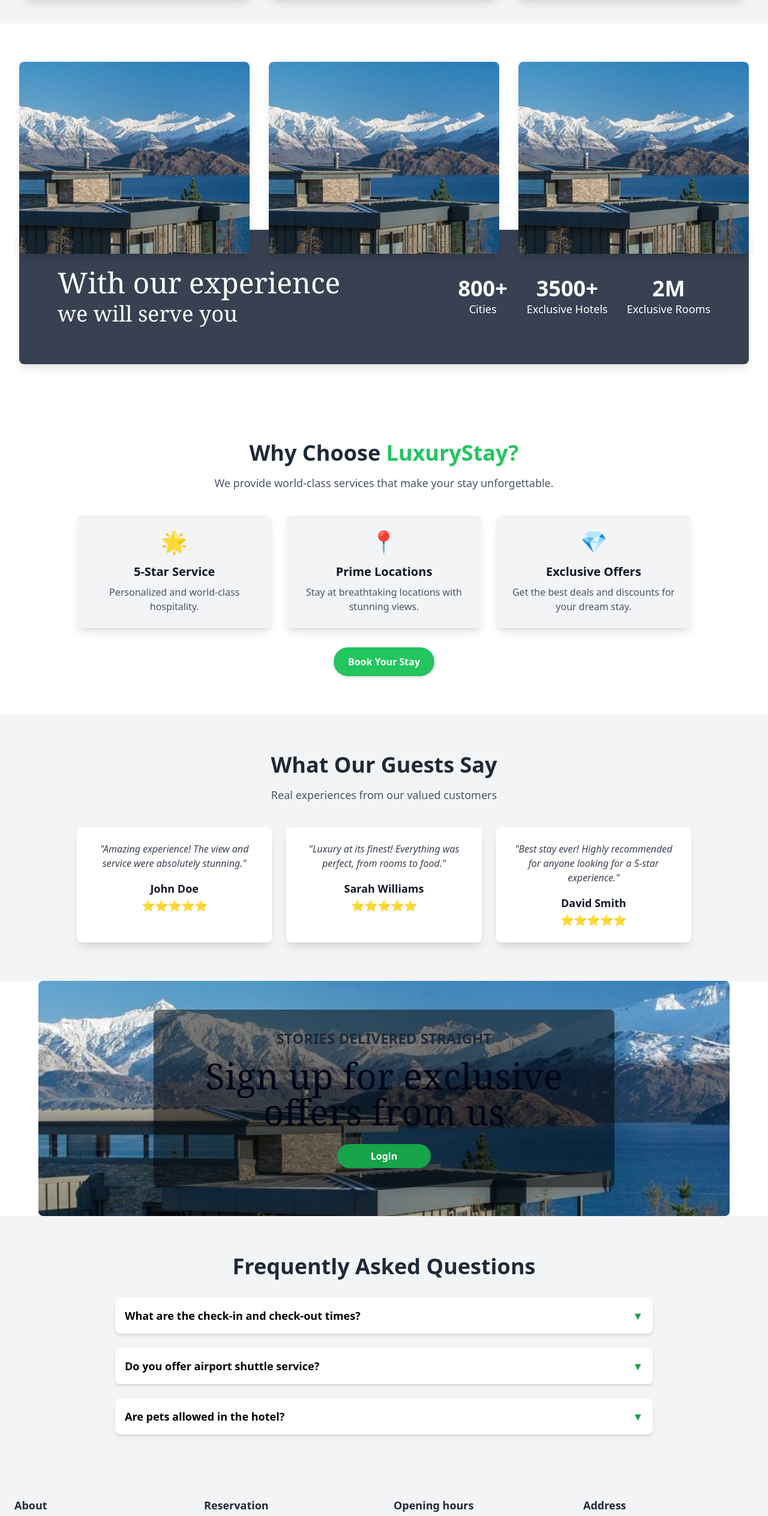
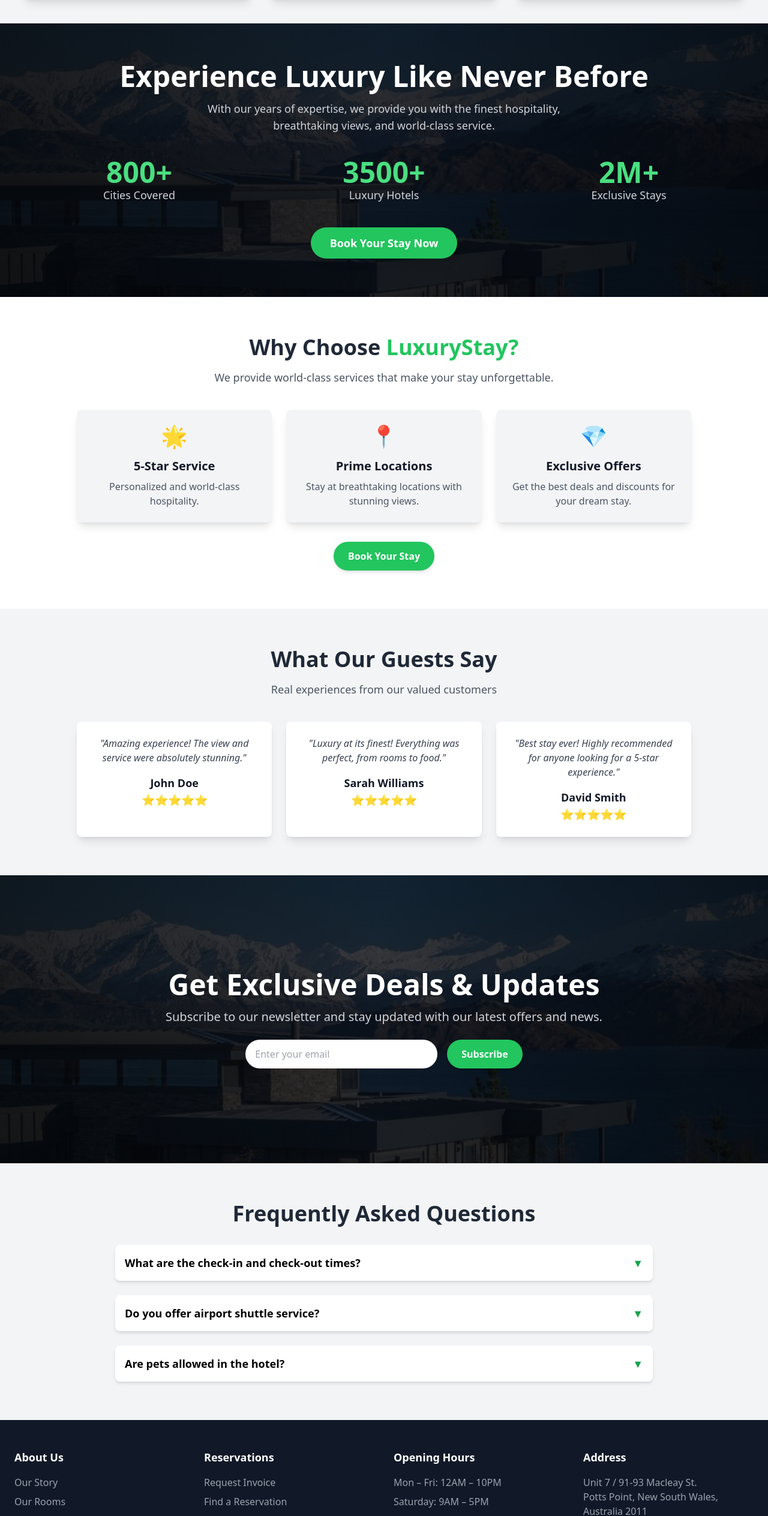
Before and after one commit to faisalbrahvii/Hotal_Management, a React (Vite) app: page / in a window 1280 px wide. Shown: the part 2333-4860 px from the top of the page at 60% size. Built offline with nearby package versions, Linux system fonts and the light colour scheme.

Commit message:
again_changes

```diff
--- a/src/client/Components/Blog.jsx
+++ b/src/client/Components/Blog.jsx
@@ -1,35 +1,38 @@
-  import React from 'react';
-  import HeroImage from '../../assets/img/Hero.jpeg';
+import React from "react";
+import HeroImage from "../../assets/img/Hero.jpeg";
 
 const Blog = () => {
   return (
-      <div className="flex items-center justify-center w-full">
+    <section className="relative w-full h-[60vh] flex items-center justify-center bg-gray-900 text-white">
+      {/* Background Image */}
       <div
-          name="home"
-          className="container mx-4 sm:mx-8 lg:mx-16 rounded-lg bg-zinc-200 overflow-hidden"
-          style={{
-            backgroundImage: `url(${HeroImage})`,
-            backgroundSize: 'cover',
-            backgroundPosition: 'center',
-            backgroundRepeat: 'no-repeat',
-          }}
-        >
-          <div className="flex flex-col justify-center items-center text-center p-8 lg:p-12 h-full">
-            <div className="bg-black/50 text-white p-8 rounded-lg shadow-lg max-w-3xl w-full">
-              <p className="font-bold text-slate-800 text-lg sm:text-xl md:text-2xl">
-                STORIES DELIVERED STRAIGHT
+        className="absolute inset-0 bg-cover bg-center opacity-40"
+        style={{ backgroundImage: `url(${HeroImage})` }}
+      ></div>
+      <div className="absolute inset-0 bg-gradient-to-r from-black/70 via-black/50 to-black/70"></div>
+
+      {/* Content */}
+      <div className="relative z-10 text-center px-6 sm:px-12">
+        <h2 className="text-3xl sm:text-4xl md:text-5xl font-bold">
+          Get Exclusive Deals & Updates
+        </h2>
+        <p className="text-lg sm:text-xl text-gray-300 mt-4">
+          Subscribe to our newsletter and stay updated with our latest offers and news.
         </p>
-              <h1 className="text-3xl sm:text-4xl md:text-5xl lg:text-6xl font-serif mt-4 text-slate-950">
-                Sign up for exclusive offers from us
-              </h1>
 
-              <button className="mt-6 py-2 px-8 sm:px-10 md:px-14 bg-green-600 text-white font-semibold transition-all hover:bg-green-700 rounded-full shadow-md hover:shadow-lg transform hover:scale-105">
-                Login
+        {/* Email Subscription Form */}
+        <div className="mt-6 flex flex-col sm:flex-row items-center justify-center gap-4">
+          <input
+            type="email"
+            placeholder="Enter your email"
+            className="w-full sm:w-80 px-4 py-3 text-gray-800 rounded-full outline-none"
+          />
+          <button className="bg-green-500 hover:bg-green-600 text-white font-semibold px-6 py-3 rounded-full transition-all shadow-md hover:shadow-lg">
+            Subscribe
           </button>
         </div>
       </div>
-        </div>
-      </div>
+    </section>
   );
 };
 
--- a/src/client/Components/Experience.jsx
+++ b/src/client/Components/Experience.jsx
@@ -3,56 +3,44 @@
 
 const Experience = () => {
   return (
-    <div className="bg-white py-16">
-      <div className="container mx-auto px-4 md:px-8">
-        {/* Image Section */}
-        <div className="grid grid-cols-1 md:grid-cols-3 gap-8">
-          <div className="overflow-hidden rounded-lg shadow-lg">
-            <img
-              src={HeroImage}
-              alt="Luxury Room"
-              className="w-full h-80 object-cover rounded-lg transition-transform transform hover:scale-105"
-            />
-          </div>
-          <div className="overflow-hidden rounded-lg shadow-lg">
-            <img
-              src={HeroImage}
-              alt="Luxury Room"
-              className="w-full h-80 object-cover rounded-lg transition-transform transform hover:scale-105"
-            />
-          </div>
-          <div className="overflow-hidden rounded-lg shadow-lg">
-            <img
-              src={HeroImage}
-              alt="Luxury Room"
-              className="w-full h-80 object-cover rounded-lg transition-transform transform hover:scale-105"
-            />
-          </div>
+    <section className="relative w-full py-16 bg-gray-900 text-white">
+      {/* Background Image with Overlay */}
+      <div
+        className="absolute inset-0 bg-cover bg-center opacity-30"
+        style={{ backgroundImage: `url(${HeroImage})` }}
+      ></div>
+      <div className="absolute inset-0 bg-gradient-to-r from-black/70 via-black/50 to-black/70"></div>
+
+      {/* Content */}
+      <div className="relative z-10 container mx-auto px-6 md:px-12 text-center">
+        {/* Heading */}
+        <h2 className="text-4xl md:text-5xl font-extrabold leading-tight">
+          Experience Luxury Like Never Before
+        </h2>
+        <p className="text-lg text-gray-300 mt-4 max-w-2xl mx-auto">
+          With our years of expertise, we provide you with the finest hospitality, breathtaking views, and world-class service.
+        </p>
+
+        {/* Stats Section */}
+        <div className="mt-10 grid grid-cols-1 sm:grid-cols-2 md:grid-cols-3 gap-10">
+          {[
+            { number: "800+", label: "Cities Covered" },
+            { number: "3500+", label: "Luxury Hotels" },
+            { number: "2M+", label: "Exclusive Stays" }
+          ].map((stat, index) => (
+            <div key={index} className="flex flex-col items-center">
+              <h3 className="text-5xl font-bold text-green-400">{stat.number}</h3>
+              <p className="text-lg text-gray-300">{stat.label}</p>
+            </div>
+          ))}
         </div>
 
-        {/* Text Section */}
-        <div className="flex flex-col md:flex-row items-center justify-between bg-gray-700 p-8 md:p-16 mt-[-40px] rounded-lg shadow-lg">
-          <div className="text-center md:text-left mb-8 md:mb-0">
-            <h2 className="text-4xl md:text-5xl font-serif text-white mb-2">With our experience</h2>
-            <h2 className="text-3xl md:text-4xl font-serif text-white">we will serve you</h2>
-          </div>
-          <div className="flex flex-col md:flex-row justify-center items-center gap-8">
-            <div className="text-center">
-              <h3 className="text-4xl font-bold text-white">800+</h3>
-              <p className="text-lg text-white">Cities</p>
-            </div>
-            <div className="text-center">
-              <h3 className="text-4xl font-bold text-white">3500+</h3>
-              <p className="text-lg text-white">Exclusive Hotels</p>
-            </div>
-            <div className="text-center">
-              <h3 className="text-4xl font-bold text-white">2M</h3>
-              <p className="text-lg text-white">Exclusive Rooms</p>
-            </div>
-          </div>
-        </div>
+        {/* Call to Action */}
+        <button className="mt-10 px-8 py-3 bg-green-500 hover:bg-green-600 text-white font-semibold text-lg rounded-full transition-all shadow-lg">
+          Book Your Stay Now
+        </button>
       </div>
-    </div>
+    </section>
   );
 };
 
--- a/src/client/Components/Footer.jsx
+++ b/src/client/Components/Footer.jsx
@@ -2,61 +2,35 @@
 
 const Footer = () => {
   return (
-    <footer className="bg-gray-100 py-10">
-      <div className="container mx-auto grid grid-cols-1 md:grid-cols-4 gap-8 px-6">
+    <footer className="bg-gray-900 text-white py-12">
+      <div className="container mx-auto px-6">
+        <div className="grid grid-cols-1 md:grid-cols-4 gap-8 text-center md:text-left">
+
           {/* About Section */}
           <div>
-          <h3 className="text-lg font-bold text-gray-800 mb-4">About</h3>
-          <ul className="space-y-2 text-gray-600">
-            <li>
-              <a href="#" className="hover:text-gray-800">
-                About us
-              </a>
-            </li>
-            <li>
-              <a href="#" className="hover:text-gray-800">
-                Our rooms
-              </a>
-            </li>
-            <li>
-              <a href="#" className="hover:text-gray-800">
-                Contact us
-              </a>
-            </li>
+            <h3 className="text-lg font-semibold mb-4">About Us</h3>
+            <ul className="space-y-2 text-gray-400">
+              <li><a href="#" className="hover:text-white">Our Story</a></li>
+              <li><a href="#" className="hover:text-white">Our Rooms</a></li>
+              <li><a href="#" className="hover:text-white">Contact Us</a></li>
             </ul>
           </div>
 
           {/* Reservation Section */}
           <div>
-          <h3 className="text-lg font-bold text-gray-800 mb-4">Reservation</h3>
-          <ul className="space-y-2 text-gray-600">
-            <li>
-              <a href="#" className="hover:text-gray-800">
-                Request invoice
-              </a>
-            </li>
-            <li>
-              <a href="#" className="hover:text-gray-800">
-                Find a reservation
-              </a>
-            </li>
-            <li>
-              <a href="#" className="hover:text-gray-800">
-                Accommodation
-              </a>
-            </li>
-            <li>
-              <a href="#" className="hover:text-gray-800">
-                Destination articles
-              </a>
-            </li>
+            <h3 className="text-lg font-semibold mb-4">Reservations</h3>
+            <ul className="space-y-2 text-gray-400">
+              <li><a href="#" className="hover:text-white">Request Invoice</a></li>
+              <li><a href="#" className="hover:text-white">Find a Reservation</a></li>
+              <li><a href="#" className="hover:text-white">Accommodation</a></li>
+              <li><a href="#" className="hover:text-white">Destination Guides</a></li>
             </ul>
           </div>
 
           {/* Opening Hours Section */}
           <div>
-          <h3 className="text-lg font-bold text-gray-800 mb-4">Opening hours</h3>
-          <ul className="space-y-2 text-gray-600">
+            <h3 className="text-lg font-semibold mb-4">Opening Hours</h3>
+            <ul className="text-gray-400 space-y-2">
               <li>Mon – Fri: 12AM – 10PM</li>
               <li>Saturday: 9AM – 5PM</li>
               <li>Sunday: 11AM – 3PM</li>
@@ -65,19 +39,20 @@
 
           {/* Address Section */}
           <div>
-          <h3 className="text-lg font-bold text-gray-800 mb-4">Address</h3>
-          <p className="text-gray-600">
-            Unit 7 / 91-93 Macleay St.
-            <br />
-            Potts Point New South Wales,
-            <br />
+            <h3 className="text-lg font-semibold mb-4">Address</h3>
+            <p className="text-gray-400">
+              Unit 7 / 91-93 Macleay St.<br />
+              Potts Point, New South Wales,<br />
               Australia 2011
             </p>
           </div>
         </div>
 
-
-
+        {/* Social Media & Copyright */}
+        <div className="mt-10 text-center border-t border-gray-700 pt-6">
+          <p className="text-gray-400 text-sm">© {new Date().getFullYear()} LuxuryStay. All rights reserved.</p>
+        </div>
+      </div>
     </footer>
   );
 };
```
Lines whose indentation alone changed are shown as unchanged.
